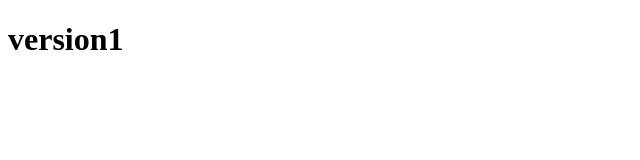
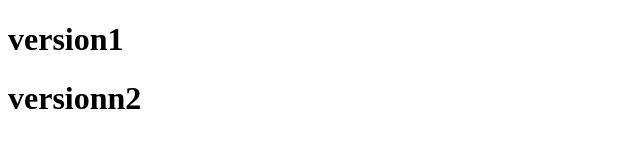
Before and after one commit to 6305334172/project1, a plain HTML site: page index.html in a window 1280 px wide. Shown: the whole page, without its empty margins (0-640 px from the left). Drawn offline with Linux system fonts and the light colour scheme.

Commit message:
code added by benglore

```diff
--- a/index.html
+++ b/index.html
@@ -7,5 +7,6 @@
 </head>
 <body>
     <h1>version1</h1>
+    <h1>versionn2</h1>
 </body>
 </html>
```
